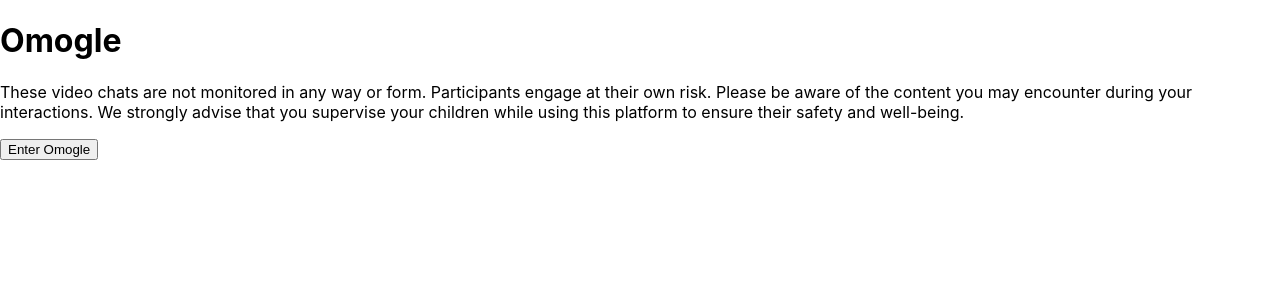
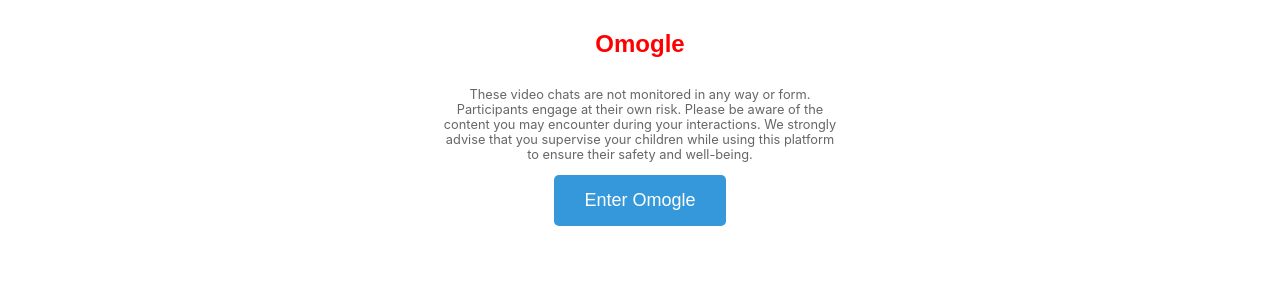
Before and after one commit to KarstenVerherstraeten/Omogle, a React (Create React App) app in the folder omogle/: page / in a window 1280 px wide. Shown: the top 300 px of the page. Built offline with nearby package versions, Linux system fonts and the light colour scheme.

Commit message:
Basic styling for homepage

```diff
--- a/omogle/src/Modules/Home.module.css
+++ b/omogle/src/Modules/Home.module.css
@@ -0,0 +1,39 @@
+.Logo h1 {
+	margin-top: 30px;
+	font-size: 1.5em;
+
+	color: red;
+	font-family: "ethnocentric", sans-serif;
+	font-weight: 700;
+	font-style: normal;
+	text-align: center;
+}
+
+.body {
+	display: flex;
+	justify-content: center;
+	align-items: center;
+	flex-direction: column;
+}
+.Disclaimer {
+	width: 400px;
+	text-align: center;
+	font-size: 0.8em;
+	color: #666;
+	margin: 0;
+}
+
+button {
+	background-color: #3498db; /* Primary color for the button */
+	color: white; /* White text color */
+	border: none; /* No border */
+	border-radius: 5px; /* Rounded corners */
+	padding: 15px 30px; /* Padding for the button */
+	font-size: 18px; /* Font size for button text */
+	cursor: pointer; /* Change cursor to pointer on hover */
+	transition: background-color 0.3s ease; /* Smooth transition for hover effect */
+}
+
+button:hover {
+	background-color: #2980b9; /* Darker blue on hover */
+}
```
